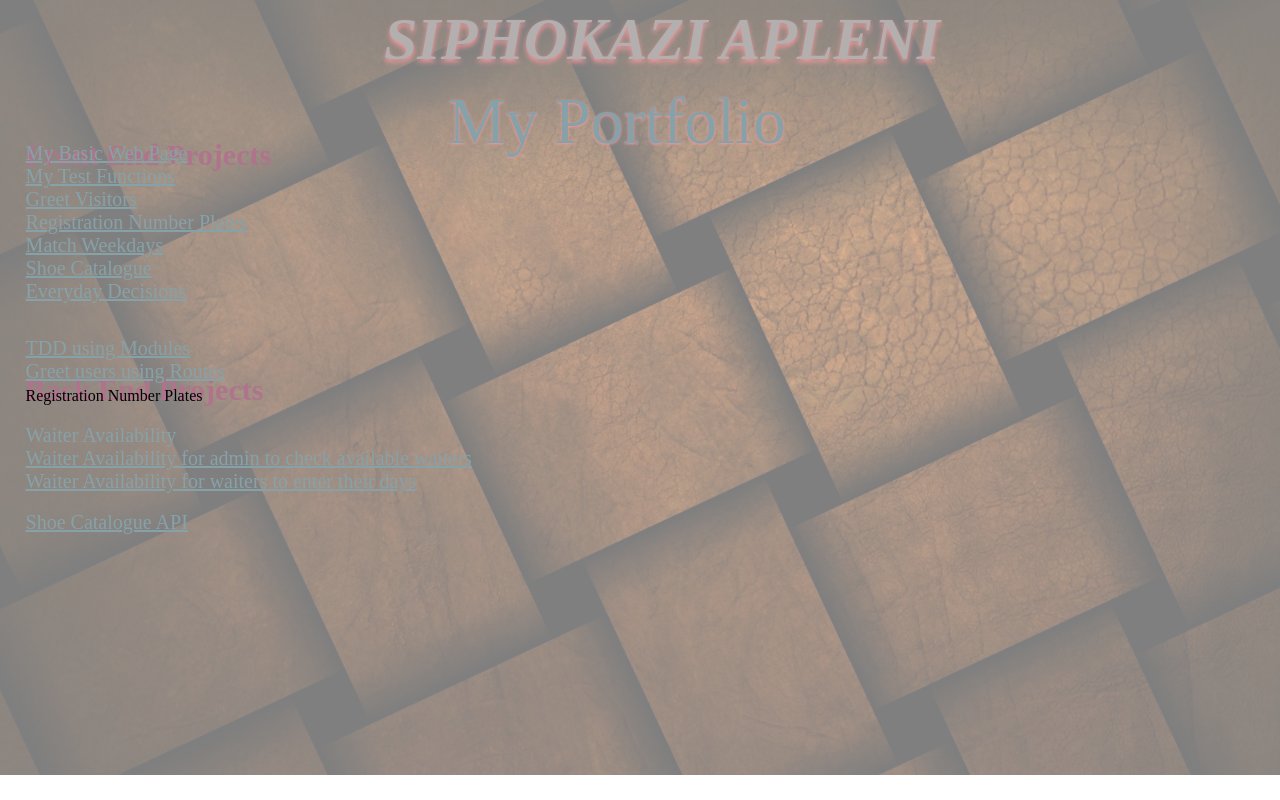
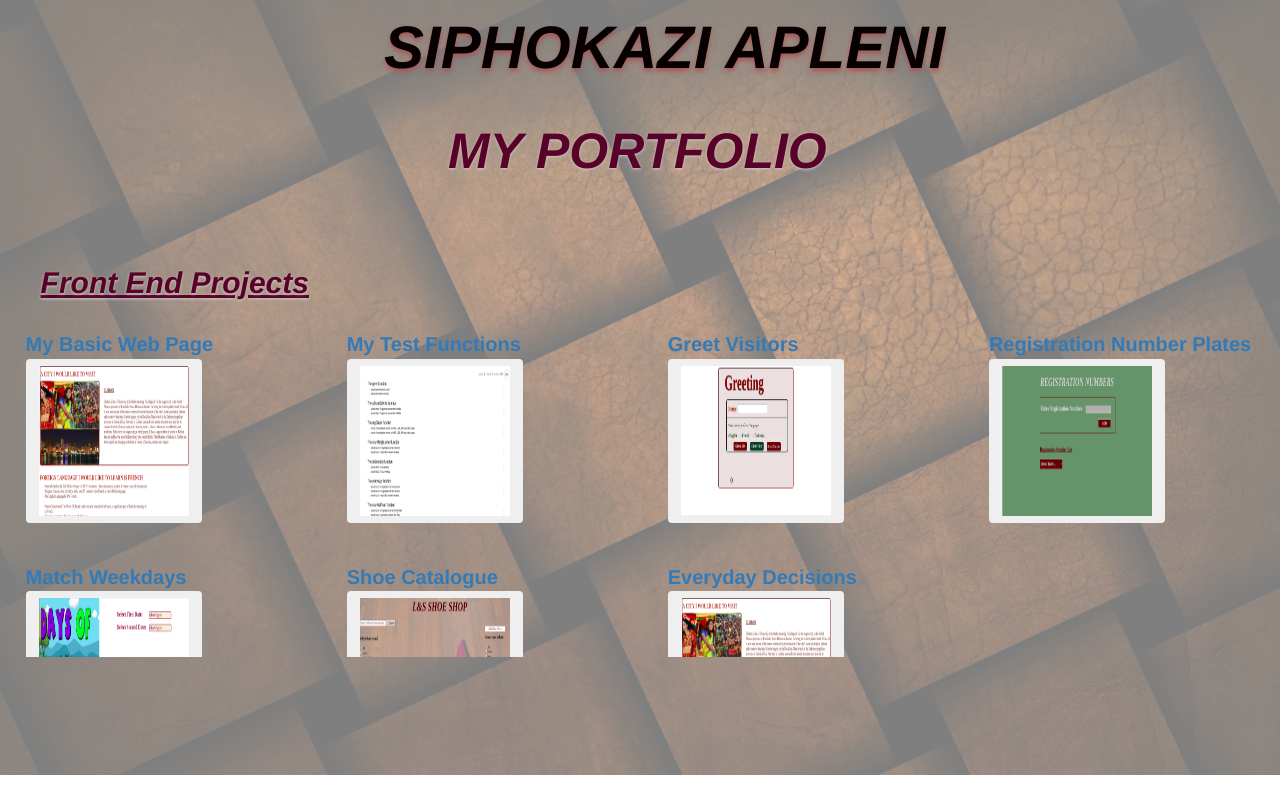
Before and after one commit to siphokazi-codex/portfolio, a plain HTML site: page index.html in a window 1280 px wide. Drawn offline with nearby package versions, Linux system fonts and the light colour scheme.

Commit message:
Updated changes on index.html, modified the look and feel of my landing page

```diff
--- a/index.html
+++ b/index.html
@@ -6,37 +6,94 @@
   <!-- -->
   <link rel="stylesheet" href="portfolio.css">
 
+  <meta name="viewport" content="width=device-width, initial-scale=1">
+  <link rel="stylesheet" href="https://maxcdn.bootstrapcdn.com/bootstrap/3.3.7/css/bootstrap.min.css">
+  <script src="https://ajax.googleapis.com/ajax/libs/jquery/3.2.1/jquery.min.js"></script>
+  <script src="https://maxcdn.bootstrapcdn.com/bootstrap/3.3.7/js/bootstrap.min.js"></script>
+
   <title></title>
 </head>
 
 <body>
   <div class="tranparency">
-    <h1>SIPHOKAZI APLENI</h1>
-    <h2>My Portfolio</h2>
+    <p>SIPHOKAZI APLENI</p>
 
     <div class="portfolio">
+      <p><b>MY PORTFOLIO<b></p>
+
+
       <div class="projects">
+        <div class="front">
+          <p><u><b>Front End Projects</b></u></p>
+      <div class="row">
+        <div class="col-sm-3">
+          <a href="https://siphokazi-codex.github.io/">My Basic Web Page</a>
+          <button type="button" class="btn"><img src="web-page.png"/></button>
+        </div>
+        <div class="col-sm-3">
+          <a href="https://siphokazi-codex.github.io/bootcamp-tests/">My Test Functions</a>
+          <button type="button" class="btn"><img src="test-functions.png"/></button>
+        </div>
+        <div class="col-sm-3">
+          <a href="https://siphokazi-codex.github.io/greetings/">Greet Visitors</a>
+          <button type="button" class="btn"><img src="greet.png"/></button>
+        </div>
+        <div class="col-sm-3">
+          <a href="https://siphokazi-codex.github.io/registration_numbers/">Registration Number Plates</a>
+          <button type="button" class="btn"><img src="number-plates.png"/></button>
+        </div>
+      </div><br><br>
 
-        <div class="front">
-          <p><b>Front End Projects</b></p>
-              <a href="https://siphokazi-codex.github.io/">My Basic Web Page</a><br>
-              <a href="https://siphokazi-codex.github.io/bootcamp-tests/">My Test Functions</a><br>
-              <a href="https://siphokazi-codex.github.io/greetings/">Greet Visitors</a><br>
-              <a href="https://siphokazi-codex.github.io/registration_numbers/">Registration Number Plates</a><br>
+
+      <div class="row">
+        <div class="col-sm-3">
           <a href="https://siphokazi-codex.github.io/matching_days/">Match Weekdays</a><br>
+          <button type="button" class="btn"><img src="weekdays.png"/></button>
+        </div>
+        <div class="col-sm-3">
           <a href="https://siphokazi-codex.github.io/shoe_catalogue/">Shoe Catalogue</a><br>
+          <button type="button" class="btn"><img src="shoes.png"/></button>
+        </div>
+        <div class="col-sm-3">
           <a href="https://siphokazi-codex.github.io/decisions/">Everyday Decisions</a><br>
+          <button type="button" class="btn"><img src="web-page.png"/></button>
+        </div>
+        <div class="col-sm-3">
+      </div>
+    </div><br>
   </div>
 
     <div class="back">
-          <p><b>Back End Projects</b></p>
+      <p><u><b>Back End Projects</b></u></p>
+      <div class="row">
+        <div class="col-sm-4">
           <a href="https://travis-ci.org/siphokazi-codex/terminal-tests/builds/310014524/">TDD using Modules</a><br>
-              <a href="https://greetings-webapp-choice.herokuapp.com/greetings/add/">Greet users using Routes</a><br>
-              <a href="https://registration-siphokazi.herokuapp.com/registration/add/"></a>Registration Number Plates<br><br>
-              <a>Waiter Availability<br>
+          <button type="button" class="btn"><img src="travis.png"/></button>
+        </div>
+        <div class="col-sm-4">
+          <a href="https://greetings-webapp-choice.herokuapp.com/greetings/add/">Greet using Routes</a><br>
+          <button type="button" class="btn"><img src="greetings.png"/></button>
+        </div>
+        <div class="col-sm-4">
+          <a href="https://registration-siphokazi.herokuapp.com/registration/add/">Registration Number Plates</a><br><br>
+          <button type="button" class="btn"><img src="registration.png"/></button>
+        </div>
+      </div><br><br>
+
+      <div class="row">
+        <div class="col-sm-4">
           <a href="https://waiter-webapp-siphokazi.herokuapp.com/waiters/admin/">Waiter Availability for admin to check available waiters</a><br>
+          <button type="button" class="btn"><img src="admin.png"/></button>
+        </div>
+        <div class="col-sm-4">
           <a href="https://waiter-webapp-siphokazi.herokuapp.com/waiters/spokie/">Waiter Availability for waiters to enter their days</a><br><br>
+          <button type="button" class="btn"><img src="waiters.png"/></button>
+        </div>
+        <div class="col-sm-4">
           <a href="https://shoes-catalogue-siphokazi.herokuapp.com/">Shoe Catalogue API</a><br>
+          <button type="button" class="btn"><img src="shoe-api.png"/></button>
+        </div>
+      </div>
     </div>
   </div>
   </div>
--- a/portfolio.css
+++ b/portfolio.css
@@ -17,26 +17,26 @@ body {
   margin-bottom: 25px;
 }
 
-h1 {
+.tranparency p {
   margin-top: 5px;
   font-size: 60px;
-  color: #b2afae;
+  color: #070000;
   margin-left: 30%;
   font-style: italic;
   font-weight: bold;
-  box-shadow: #280201;
+  box-shadow: #aa5353;
   margin-bottom: 25px;
-  text-shadow: 0px 3px 5px rgba(249, 152, 158, .95);
+  text-shadow: 0px 3px 5px rgba(170, 83, 83, .95);
 }
 
-h2 {
-    margin-top: -15px;
-    font-size: 65px;
+.portfolio p {
+    font-size: 50px;
+    font-weight: bold;
     margin-left: 35%;
-    color:  #86a2a8;
-    box-shadow: #280201;
+    color:  #590229;
+    box-shadow: #d3cbce;
     font-weight: lighter;
-    text-shadow: 0px 1px 3px rgba(249, 152, 158, .95);
+    text-shadow: 0px 1px 3px rgba(211, 203, 206, .95);
 }
 
 h3 {
@@ -47,25 +47,42 @@ h3 {
   font-weight: 500;
 }
 
+.portfolio {
+  margin-top: 10px;
+}
+
 .front p {
+  margin-left: 15px;
   font-size: 30px;
-  margin-bottom: -30px;
-  color: #af748c;
+  color: #590229;
+}
+
+.front {
+  border-bottom: 3px solid #070000;
+
 }
 
 .back p {
+  margin-left: 15px;
   font-size: 30px;
+  margin-top: 50px;
+  color: #590229;
+}
+
+.projects {
   margin-top: 70px;
-  margin-bottom: -70px;
-  color: #af748c;
+  overflow-x: hidden;
+   overflow-y: scroll;
+   height: 400px;
+   margin-left: 2%;
 }
 
 a {
+  color: #00141e;
   font-size: 20px;
-  color: #86a2a8;
 }
 
-.projects {
-  margin-top: -75px;
-  margin-left: 2%;
+img {
+  width: 150px;
+  height: 150px;
 }
```
Also changed, not shown: admin.png (added), decisions.png (added), greet.png (added), greetings.png (added), number-plates.png (added), registration.png (added), shoe-api.png (added), shoes.png (added), test-functions.png (added), travis.png (added), waiters.png (added), web-page.png (added), weekdays.png (added), 1 other file. Lines whose indentation alone changed are shown as unchanged.
